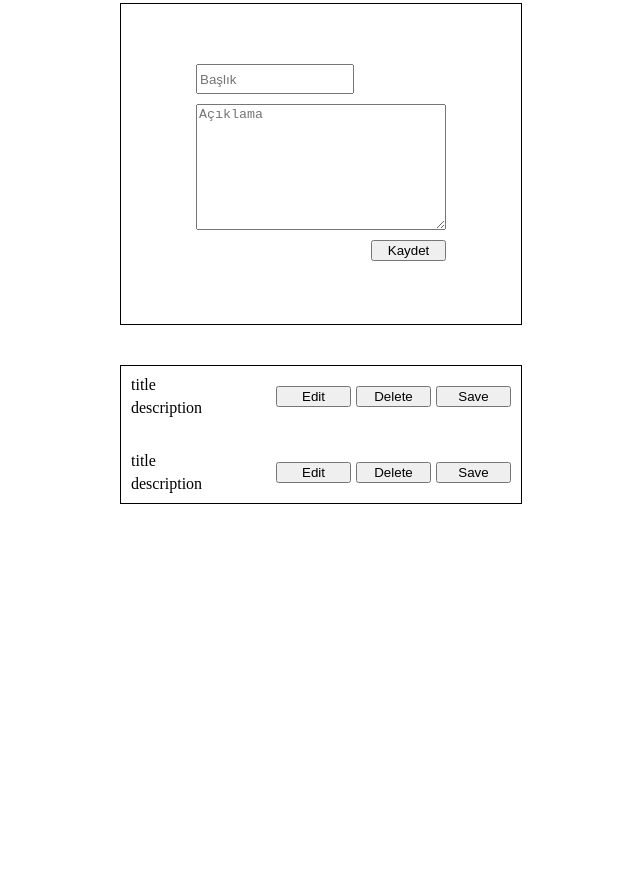
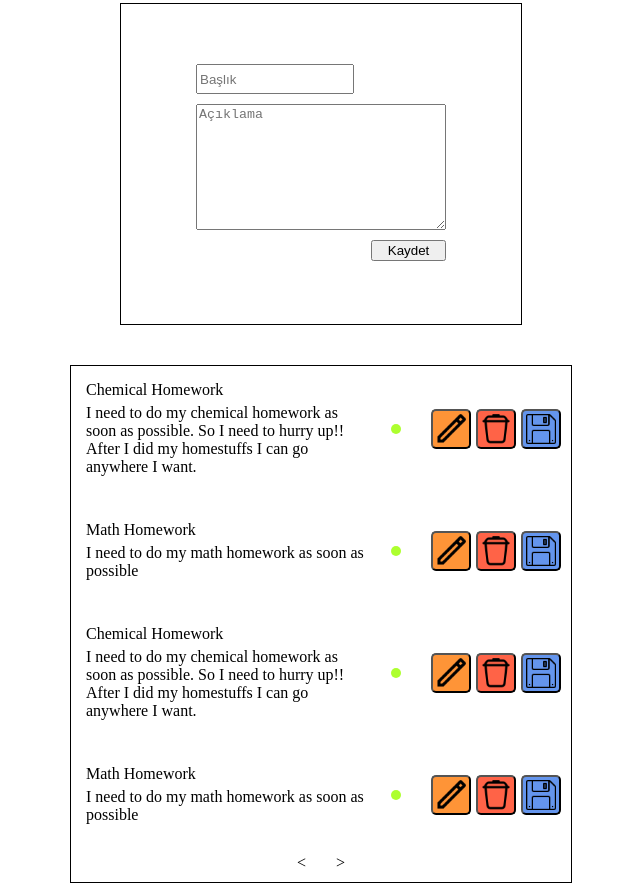
Before and after one commit to burakugras/duty-management-remake, a plain HTML site: page index.html in a window 1280 px wide. Shown: the part 254-1145 px from the top of the page, without its empty margins (319-959 px from the left). Before the commit the page ends 800 px from the top, so only its background shows below. Drawn offline with Linux system fonts and the light colour scheme.

Commit message:
Add icons

```diff
--- a/css/styles.css
+++ b/css/styles.css
@@ -1,5 +1,5 @@
 #login-page{
-    width: 400px;
+    width: 300px;
     height: 175px;
     border: 1px solid black;
     margin: 0 auto;
@@ -88,7 +88,7 @@
     display: flex;
     flex-direction: column;
     gap: 15px;
-    width: 400px;
+    width: 500px;
     border: 1px solid black;
     margin: 0 auto;
     margin-top: 5vh;
@@ -107,6 +107,7 @@
     flex-direction: column;
     gap: 5px;
     flex: 1;
+    padding: 5px;
 }
 
 .button-items {
@@ -117,21 +118,59 @@
 .button-items button {
     width: 75px;
     cursor: pointer;
+    border-radius: 5px;
 
 }
 
 .button-items .edit-button {
-
+    width: 40px;
+    height: 40px;
+    background-color: rgb(254, 148, 55);
+    background-size: contain;
+    background-image: url('/assets/images/edit-icon.png');
 }
 
 .button-items .delete-button {
+    width: 40px;
+    height: 40px;
+    background-color: tomato;
+    background-size: contain;
+    background-image: url('/assets/images/delete-icon.png');
 
 }
 
 .button-items .save-button {
-
+    width: 40px;
+    height: 40px;
+    background-color: cornflowerblue;
+    background-size: contain;
+    background-image: url('/assets/images/save-icon.png');
 }
 
 .button-items button:hover {
+    opacity: 0.8;
+    transition: 0.5s ease;
+}
+.status-icon{
+    width: 10px;
+    height: 10px;
+    border-radius: 5px;
+    background-color: greenyellow;
+    margin-right: 30px;
+}
+.status-item{
+    display: flex;
+    flex-direction: row;
+    justify-content: center;
+    margin: 0 auto;
+    margin-left: 15px;
+}
 
+.direction-div{
+    display: flex;
+    flex-direction: row;
+    justify-content: center;
+    gap: 30px;
+    cursor: pointer;
+    padding-bottom: 10px;
 }
--- a/index.html
+++ b/index.html
@@ -34,25 +34,63 @@
     <div class="task-container" id="task-container">
         <div class="task-div">
             <div class="span-items">
-                <span class="title-span">title</span>
-                <span class="description-label">description</span>
+                <span class="title-span">Chemical Homework</span>
+                <span class="description-label">I need to do my chemical homework as soon as possible. So I need to hurry up!! After I did my homestuffs I can go anywhere I want.</span>
+            </div>
+            <div class="status-item">
+                <div class="status-icon"></div>
             </div>
             <div class="button-items">
-                <button class="edit-button">Edit</button>
-                <button class="delete-button">Delete</button>
-                <button class="save-button">Save</button>
+                <button class="edit-button"></button>
+                <button class="delete-button"></button>
+                <button class="save-button"></button>
             </div>
         </div>
         <div class="task-div">
             <div class="span-items">
-                <span class="title-span">title</span>
-                <span class="description-label">description</span>
+                <span class="title-span">Math Homework</span>
+                <span class="description-label">I need to do my math homework as soon as possible</span>
+            </div>
+            <div class="status-item">
+                <div class="status-icon"></div>
             </div>
             <div class="button-items">
-                <button class="edit-button">Edit</button>
-                <button class="delete-button">Delete</button>
-                <button class="save-button">Save</button>
+                <button class="edit-button"></button>
+                <button class="delete-button"></button>
+                <button class="save-button"></button>
             </div>
+        </div>
+        <div class="task-div">
+            <div class="span-items">
+                <span class="title-span">Chemical Homework</span>
+                <span class="description-label">I need to do my chemical homework as soon as possible. So I need to hurry up!! After I did my homestuffs I can go anywhere I want.</span>
+            </div>
+            <div class="status-item">
+                <div class="status-icon"></div>
+            </div>
+            <div class="button-items">
+                <button class="edit-button"></button>
+                <button class="delete-button"></button>
+                <button class="save-button"></button>
+            </div>
+        </div>
+        <div class="task-div">
+            <div class="span-items">
+                <span class="title-span">Math Homework</span>
+                <span class="description-label">I need to do my math homework as soon as possible</span>
+            </div>
+            <div class="status-item">
+                <div class="status-icon"></div>
+            </div>
+            <div class="button-items">
+                <button class="edit-button"></button>
+                <button class="delete-button"></button>
+                <button class="save-button"></button>
+            </div>
+        </div>
+        <div class="direction-div">
+            <div class="left-arrow"><</div>
+            <div class="right-arrow">></div>
         </div>
     </div>
 
```
Also changed, not shown: assets/images/back-icon.png (added), assets/images/delete-icon.png (added), assets/images/edit-icon.png (added), assets/images/next-icon.png (added), assets/images/save-icon.png (added), 3 other files.
